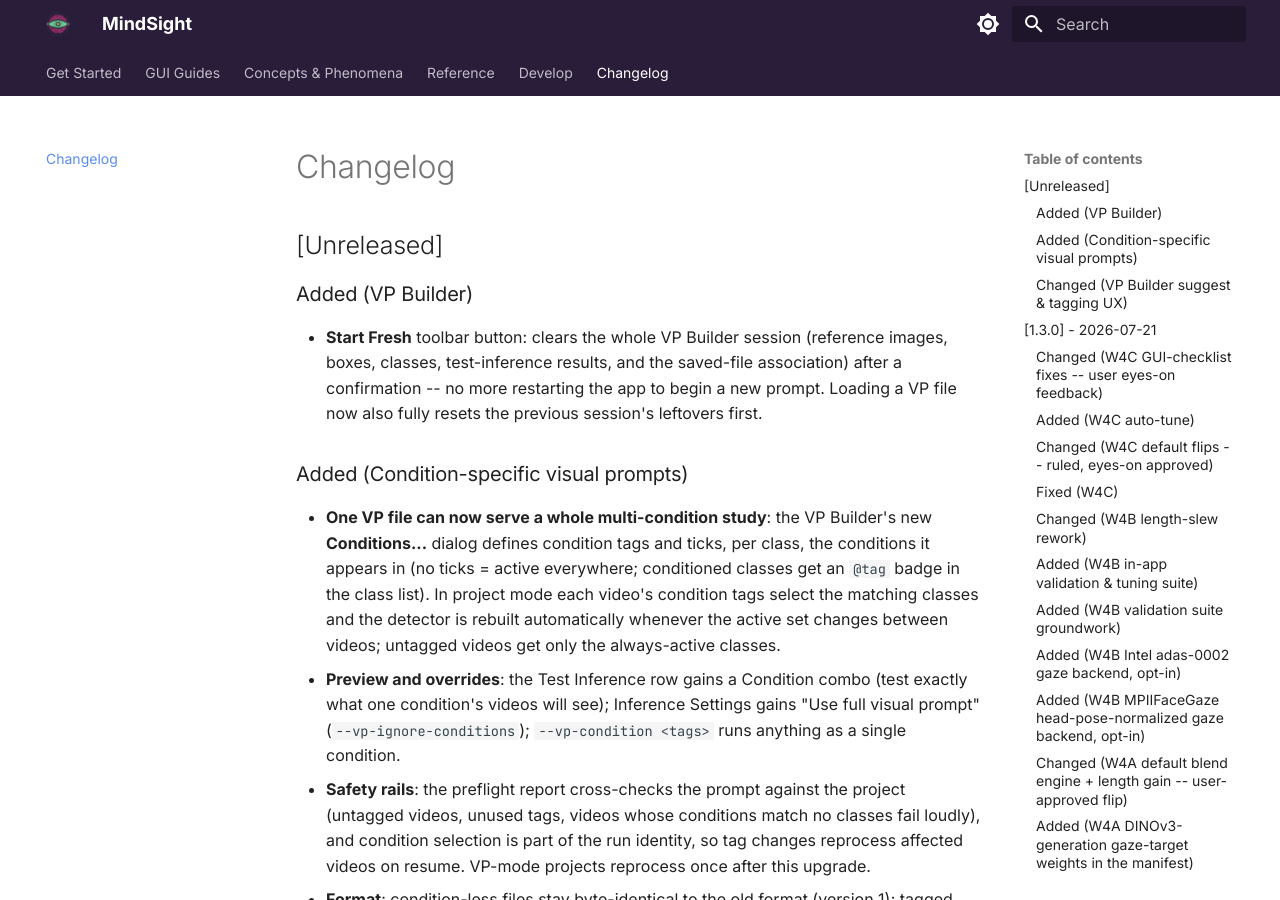
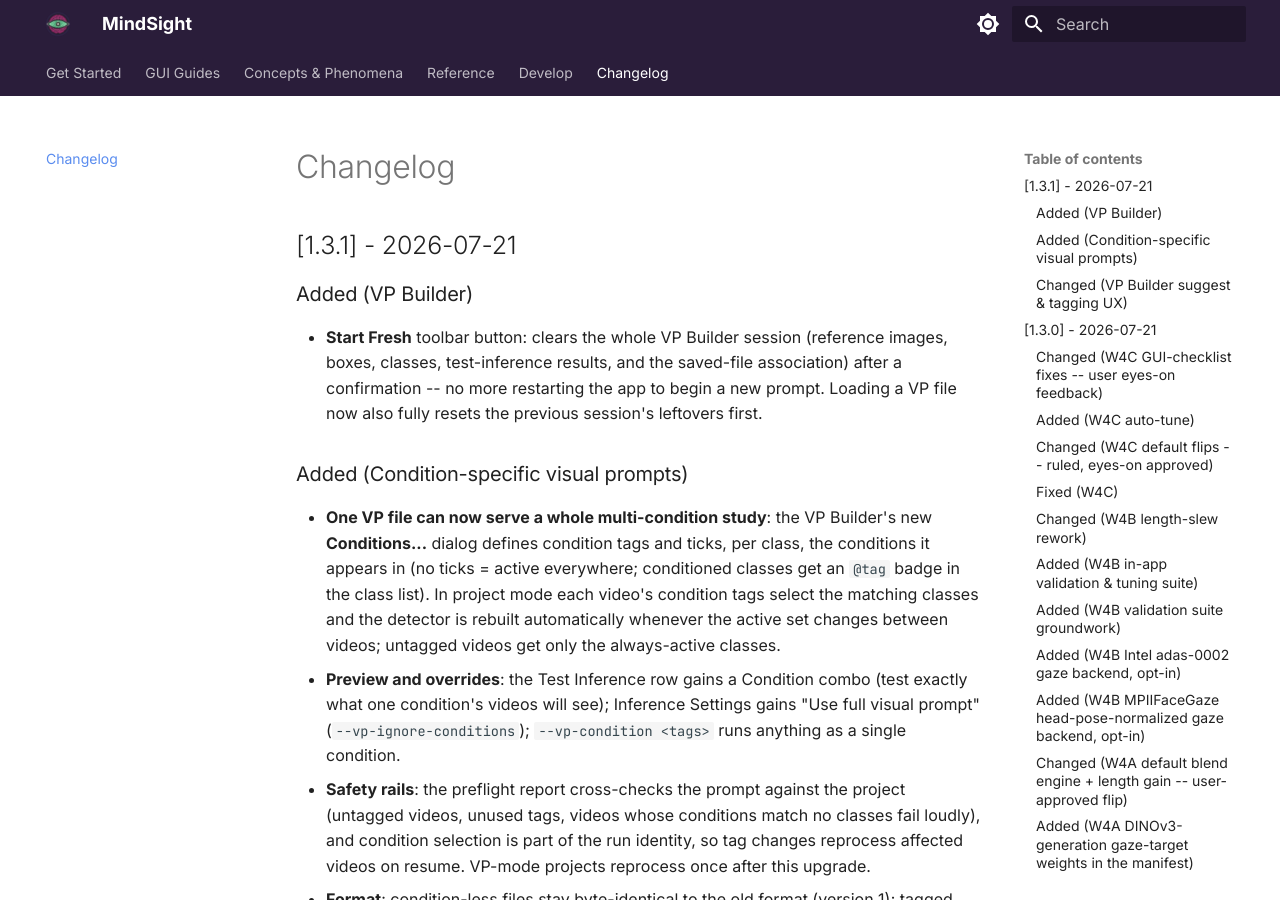
Before and after one commit to kylen-d/mindsight, an MkDocs documentation site: the page built from docs/changelog.md, in a window 1280 px wide and 900 px high. Built offline with MkDocs 1.6.1 and Material for MkDocs 9.7.7, drawn with Linux system fonts in a browser that asks for light colours.

Commit message:
chore: v1.3.1 release prep -- [Unreleased] -> [1.3.1] dated 2026-07-21 in both mirrored changelogs; version 1.3.0 -> 1.3.1 in pyproject + __init__ + uv.lock; README banner/badge/zip names + installation.md zip names -> 1.3.1 (zips themselves remain the deferred installer item). Full gate: suite 1253 + ruff + strict mkdocs; 3 concurrent smokes 163/1468/711 with 12/12 CSVs byte-identical.

```diff
--- a/docs/changelog.md
+++ b/docs/changelog.md
@@ -1,6 +1,6 @@
 # Changelog
 
-## [Unreleased]
+## [1.3.1] - 2026-07-21
 
 ### Added (VP Builder)
 - **Start Fresh** toolbar button: clears the whole VP Builder session
--- a/docs/getting-started/installation.md
+++ b/docs/getting-started/installation.md
@@ -16,7 +16,7 @@ There are two ways to install MindSight:
 ## One-click install (recommended)
 
 1. **Download the release zip** for your platform --
-   `MindSight-1.3.0-mac.zip` or `MindSight-1.3.0-win.zip` -- from the
+   `MindSight-1.3.1-mac.zip` or `MindSight-1.3.1-win.zip` -- from the
    [GitHub Releases page](https://github.com/kylen-d/mindsight/releases).
 2. **Extract** it somewhere you can find again (Desktop or Downloads is fine).
 3. **Run the installer:**
--- a/mindsight/__init__.py
+++ b/mindsight/__init__.py
@@ -3,7 +3,7 @@
 import sys as _sys
 from importlib.abc import MetaPathFinder as _MetaPathFinder
 
-__version__ = "1.3.0"
+__version__ = "1.3.1"
 
 
 class _MsMigrationHintFinder(_MetaPathFinder):
--- a/pyproject.toml
+++ b/pyproject.toml
@@ -1,6 +1,6 @@
 [project]
 name = "mindsight"
-version = "1.3.0"
+version = "1.3.1"
 description = "Real-time multi-person gaze tracking and attention analysis platform"
 requires-python = ">=3.10"
 license = "AGPL-3.0-or-later"
```
Also changed, not shown: CHANGELOG.md (+1 -1 lines), README.md (+3 -3 lines), 1 other file.
